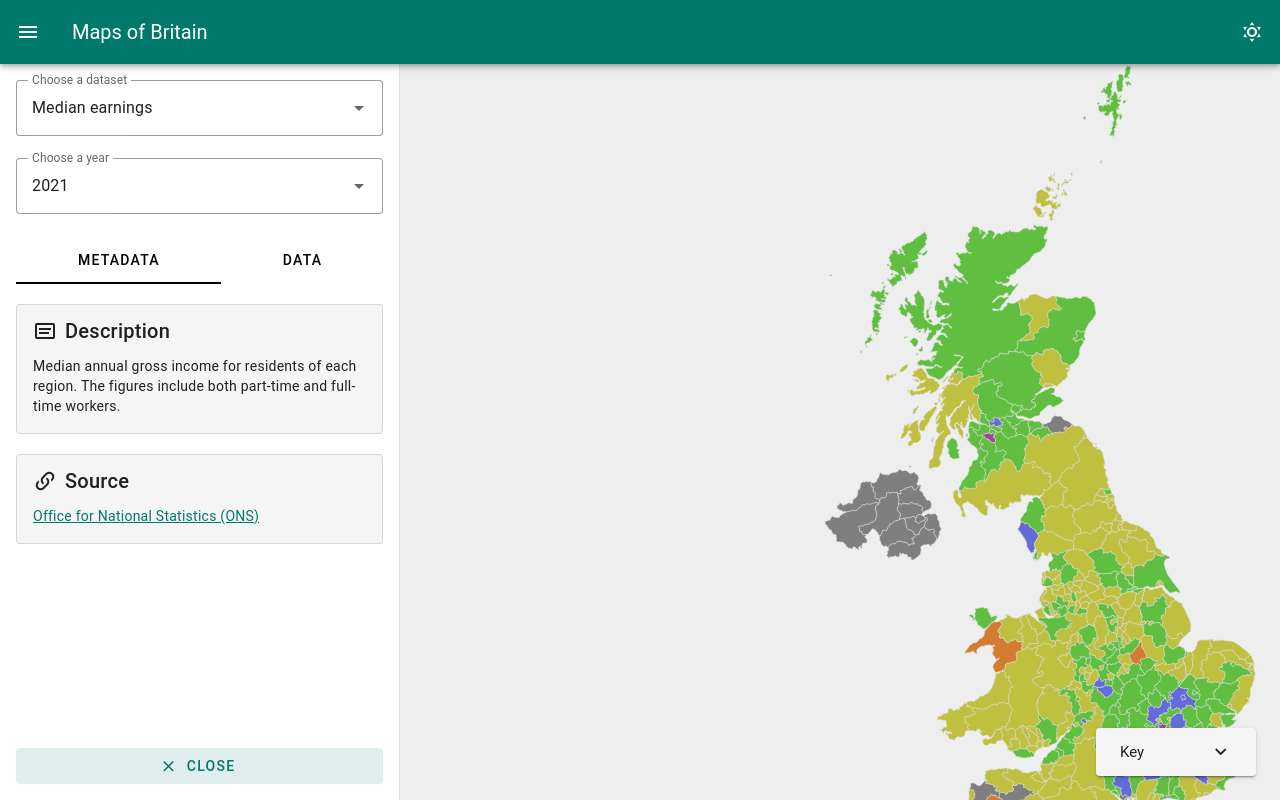
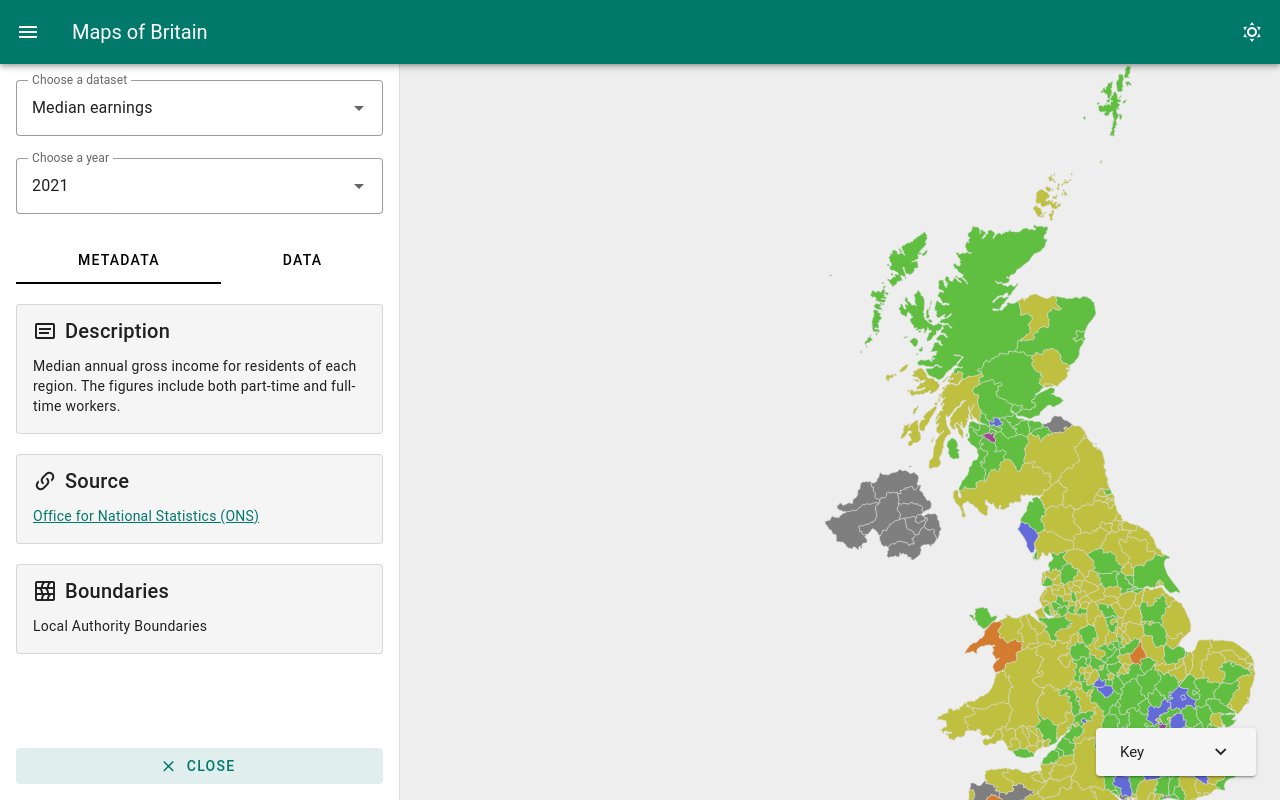
Before and after one commit to ilkutkutlar/uk-regional-data-visualiser, a Vue app: page / in a window 1280 px wide. Built offline with nearby package versions, Linux system fonts and the light colour scheme.

Commit message:
add boundary info to dataset metadata

```diff
--- a/src/components/DataDetailsPanel.vue
+++ b/src/components/DataDetailsPanel.vue
@@ -131,6 +131,15 @@ export default {
             </a>
           </template>
         </v-card>
+
+        <v-card
+          class="mt-5 border"
+          prepend-icon="mdi-land-fields"
+          variant="flat"
+        >
+          <template #title> Boundaries </template>
+          <template #text> {{ current.dataset.metadata.boundaries }} </template>
+        </v-card>
       </v-window-item>
 
       <v-window-item value="data">
--- a/src/dataset.ts
+++ b/src/dataset.ts
@@ -8,6 +8,7 @@ type DatasetMetadata = {
   description: string;
   source: string;
   sourceLink: string;
+  boundaries: string;
 };
 
 export class Dataset {
--- a/src/datasets/earnings.ts
+++ b/src/datasets/earnings.ts
@@ -10,7 +10,9 @@ const metadata = {
     "Median annual gross income for residents of each region. The figures include both part-time and full-time workers.",
   source: "Office for National Statistics (ONS)",
   sourceLink: "https://www.ons.gov.uk/datasets/ashe-tables-7-and-8",
+  boundaries: "Local Authority Boundaries",
 };
+
 const colourMap = new ColourMap([
   { range: [10000, 15000], colour: Colours.RED },
   { range: [15000, 20000], colour: Colours.ORANGE },
--- a/src/datasets/gdhi.ts
+++ b/src/datasets/gdhi.ts
@@ -10,7 +10,9 @@ const metadata = {
   source: "Office for National Statistics (ONS)",
   sourceLink:
     "https://www.ons.gov.uk/economy/regionalaccounts/grossdisposablehouseholdincome/datasets/regionalgrossdisposablehouseholdincomegdhi",
+  boundaries: "ITL3",
 };
+
 const colourMap = new ColourMap([
   { range: [10000, 15000], colour: Colours.RED },
   { range: [15000, 20000], colour: Colours.ORANGE },
--- a/src/datasets/hpi.ts
+++ b/src/datasets/hpi.ts
@@ -11,7 +11,9 @@ const metadata = {
   source: "Office for National Statistics (ONS)",
   sourceLink:
     "https://www.gov.uk/government/statistical-data-sets/uk-house-price-index-data-downloads-january-2022",
+  boundaries: "Local Authority Boundaries",
 };
+
 const colourMap = new ColourMap([
   { range: [0, 100000], colour: Colours.LIGHT_BLUE },
   { range: [100000, 200000], colour: Colours.BLUE },
--- a/src/datasets/net_internal_migration.ts
+++ b/src/datasets/net_internal_migration.ts
@@ -11,7 +11,9 @@ const metadata = {
   source: "Office for National Statistics (ONS)",
   sourceLink:
     "https://www.gov.uk/government/statistical-data-sets/uk-house-price-index-data-downloads-january-2022",
+  boundaries: "Local Authority Boundaries",
 };
+
 const colourMap = new ColourMap([
   { range: [-15000, -5000], colour: Colours.RED },
   { range: [-5000, -2500], colour: Colours.ORANGE },
--- a/src/datasets/population.ts
+++ b/src/datasets/population.ts
@@ -11,7 +11,9 @@ const metadata = {
   source: "Office for National Statistics (ONS)",
   sourceLink:
     "https://www.ons.gov.uk/datasets/mid-year-pop-est/editions/mid-2020-april-2021-geography/versions/1",
+  boundaries: "Local Authority Boundaries",
 };
+
 const colourMap = new ColourMap([
   { range: [0, 100000], colour: Colours.GREEN },
   { range: [100000, 250000], colour: Colours.YELLOW },
--- a/src/datasets/pubs_and_bars.ts
+++ b/src/datasets/pubs_and_bars.ts
@@ -11,7 +11,9 @@ const metadata = {
   source: "Office for National Statistics (ONS)",
   sourceLink:
     "https://www.ons.gov.uk/businessindustryandtrade/business/activitysizeandlocation/datasets/publichousesandbarsbylocalauthority",
+  boundaries: "Local Authority Boundaries",
 };
+
 const colourMap = new ColourMap([
   { range: [0, 50], colour: Colours.RED },
   { range: [50, 100], colour: Colours.ORANGE },
```
